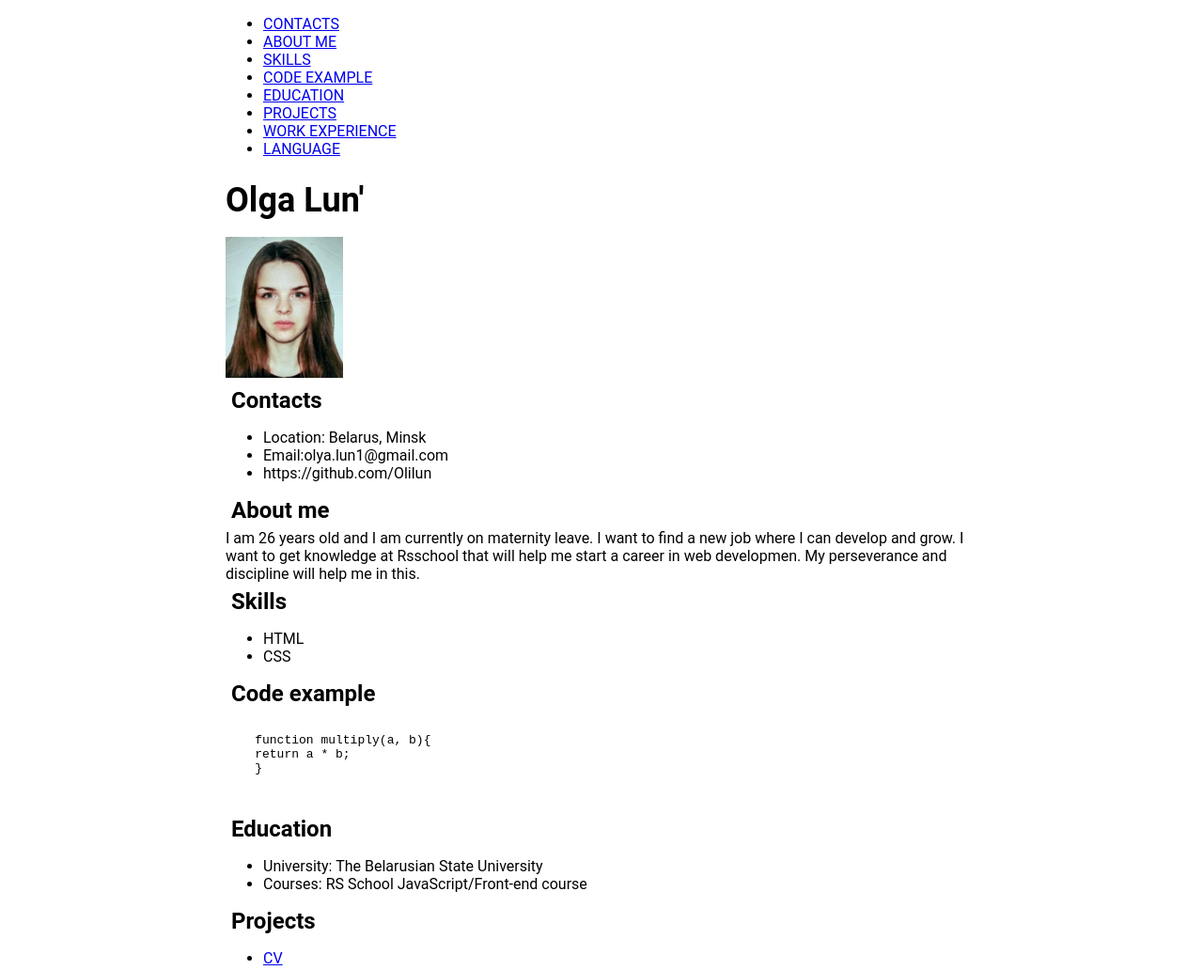
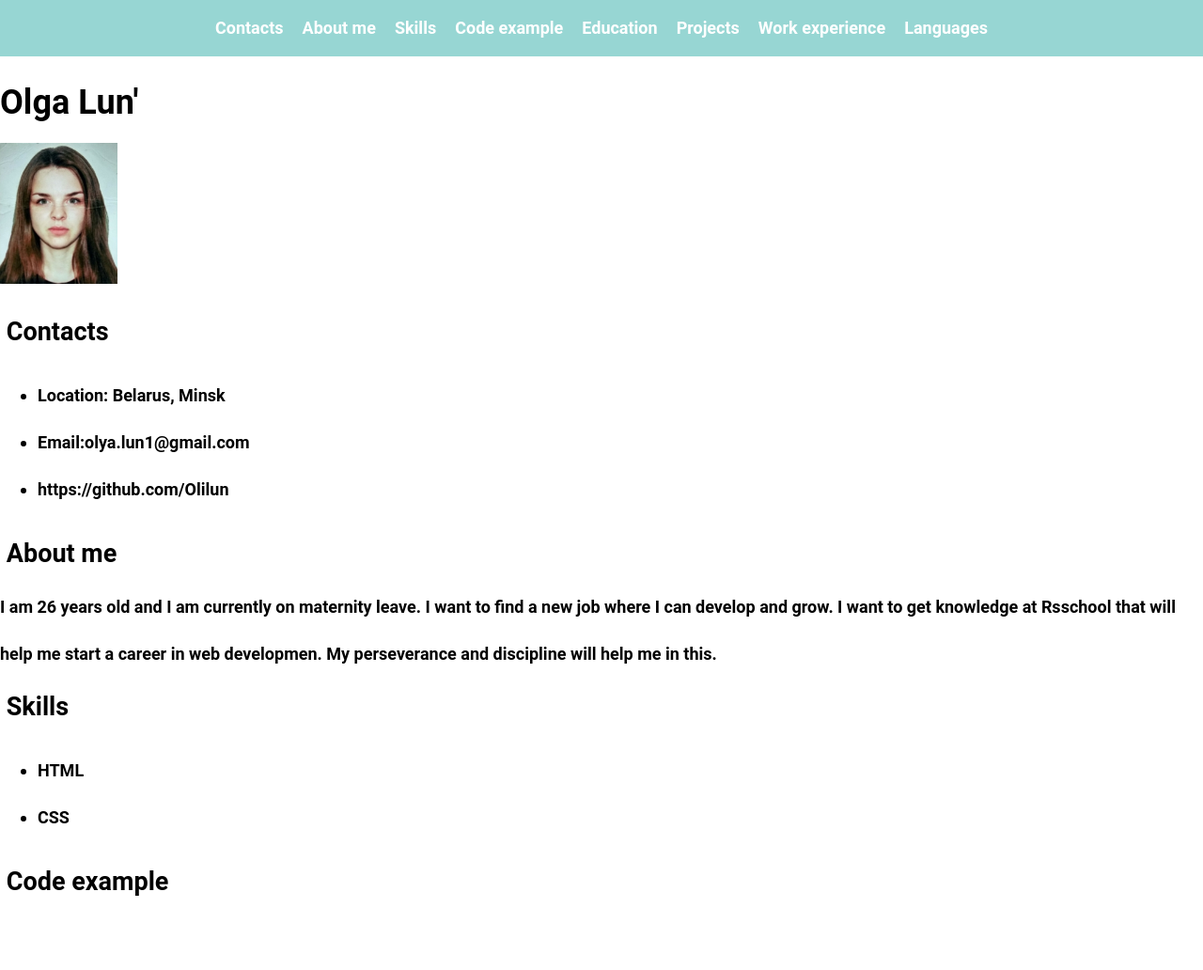
Before and after one commit to Olilun/rsschool-cv, a plain HTML site: page index.html in a window 1280 px wide. Shown: the top 1032 px of the page at 94% size. Drawn offline with Linux system fonts and the light colour scheme; files that its build step writes are made by us from their sources.

Commit message:
feat:edit nav

```diff
--- a/index.html
+++ b/index.html
@@ -5,29 +5,31 @@
     <meta charset="UTF-8">
     <meta name="viewport" content="width=device-width, initial-scale=1.0">
     <title>CV Olga Lun'</title>
-    <link rel="stylesheet" href="style.css">
+    <link rel="stylesheet" href="styles/style.css">
 </head>
 
 <body>
     <div class="cv">
         <nav class="navigation">
             <ul class="navigation_site">
-                <li><a class="button" href="#contacts">CONTACTS</a></li>
-                <li><a class="button" href="#about_me">ABOUT ME</a></li>
-                <li><a class="button" href="#skills">SKILLS</a></li>
-                <li><a class="button" href="#code">CODE EXAMPLE</a></li>
-                <li><a class="button" href="#education">EDUCATION</a></li>
-                <li><a class="button" href="#projects">PROJECTS</a></li>
-                <li><a class="button" href="#experience">WORK EXPERIENCE</a></li>
-                <li><a class="button" href="#languages">LANGUAGE</a></li>
+                <li><a class="button" href="#contacts">Contacts</a></li>
+                <li><a class="button" href="#about_me">About me</a></li>
+                <li><a class="button" href="#skills">Skills</a></li>
+                <li><a class="button" href="#code">Code example</a></li>
+                <li><a class="button" href="#education">Education</a></li>
+                <li><a class="button" href="#projects">Projects</a></li>
+                <li><a class="button" href="#experience">Work experience</a></li>
+                <li><a class="button" href="#languages">Languages</a></li>
             </ul>
         </nav>
-        <div class="name">
-            <h1>Olga Lun'</h1>
-            <div class="photo">
-                <img src="images/IMG_20190801_143028_HDR.jpg" alt="olgalun">
+        <header>
+            <div class="name">
+                <h1>Olga Lun'</h1>
+                <div class="photo">
+                    <img src="images/IMG_20190801_143028_HDR.jpg" alt="olgalun">
+                </div>
             </div>
-        </div>
+        </header>
         <main class="conteiner">
             <div class="contacts">
                 <h2>Contacts</h2>
--- a/styles/style.css
+++ b/styles/style.css
@@ -1,6 +1,67 @@
+* {
+    box-sizing: border-box;
+  }
+
 body {
+    margin: 0px;
+    padding: 0px;
     font-family: Roboto, sans-serif;
+    font-size: 18px;
+    line-height: 50px;
+    font-weight: 700;
+    color: rgb(0, 0, 0);
+    background-color: #0000;
 }
+
+.navigation {
+    margin: 0px;
+    padding: 0px;
+    background-color:  rgb(151, 214, 211);
+}
+
+.navigation_site {
+    margin: 0px;
+    padding: 0px;
+    margin: 0 auto;
+
+    list-style: none;
+    display: flex;
+    justify-content:center;
+    flex-wrap: wrap;
+}
+
+.button {
+    padding: 5px 10px;
+    display: block;
+    text-align: center;
+    text-decoration: none;
+
+    color: rgb(255, 255, 255);
+    background-color: rgb(151, 214, 211);
+    border: none;
+}
+
+.button:hover,
+.button:focus,
+.button:active {
+    background-color: rgb(102, 105, 105);
+}
+
+.header {
+    background-color: rgb(151, 214, 211);
+
+    margin-bottom: 30px;
+}
+img {
+    height: 150px;
+}
+
+.photo {
+    display: inline;
+    height: 150px;
+    right: 50px;
+}
+
 
 h1 {
     font-size: 36px;
@@ -11,22 +72,15 @@ h2 {
     margin: 0.25em;
 }
 
-img {
-    height: 150px;
-}
 
-.photo {
-    display: inline;
-    height: 150px;
-    right: 50px;
-}
 
 .contact {
     display: inline-block;
     margin-left: 0.5em;
 }
-
+/*
 .cv {
     max-width: 800px;
     margin: 0 auto;
 }
+*/
```
